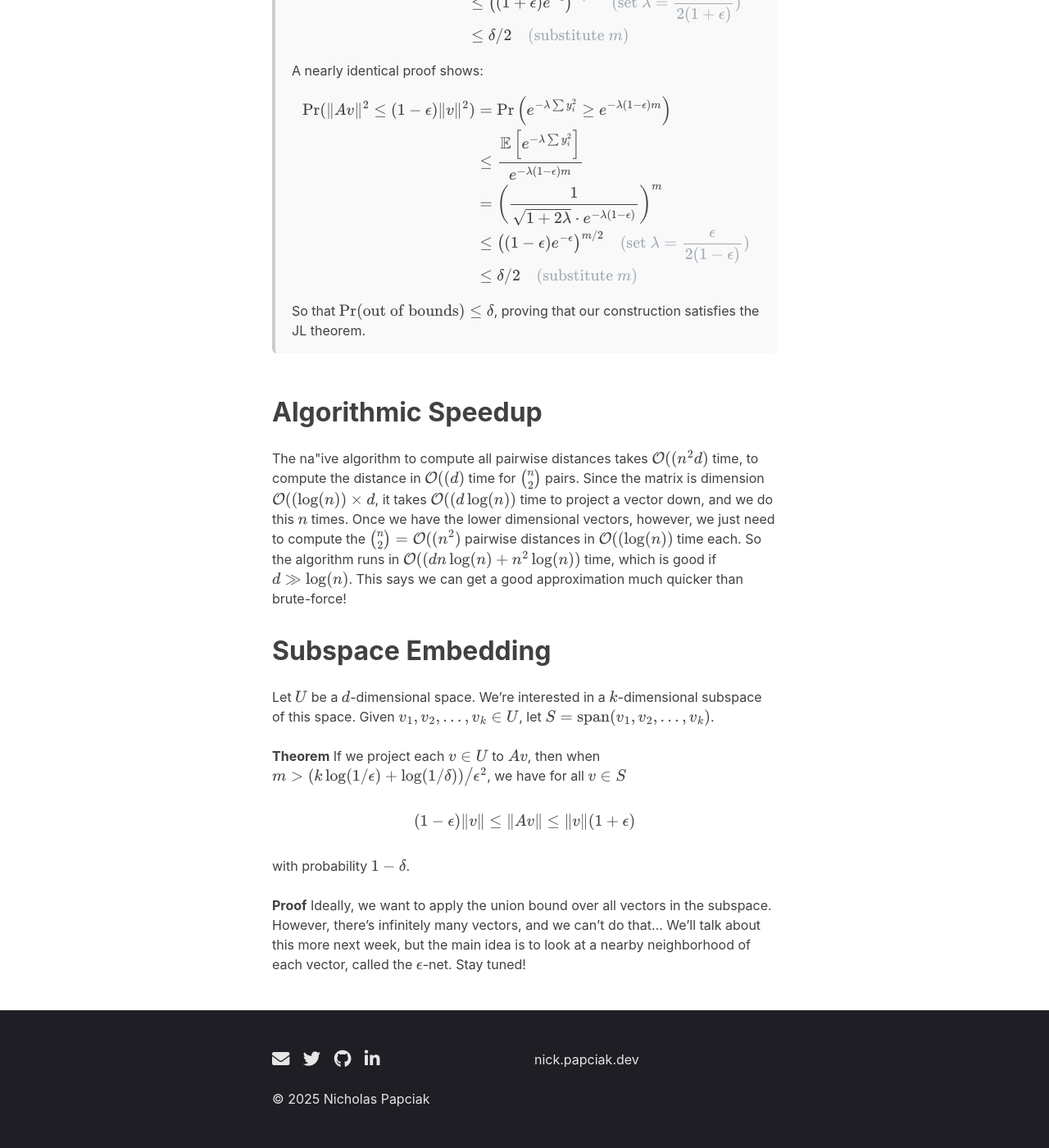
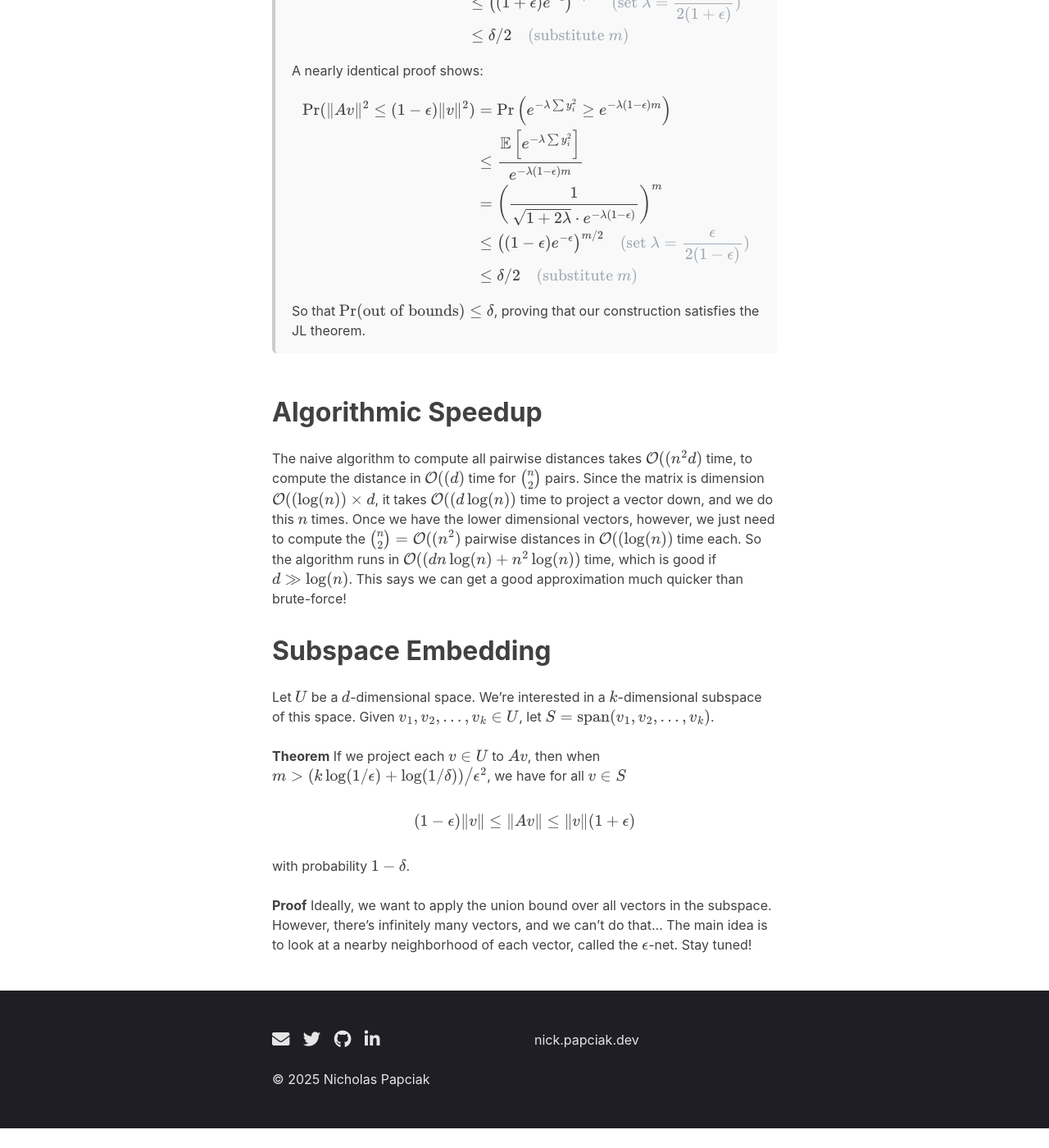
Before and after one commit to nickpapciak/nickpapciak.github.io, a Jekyll site: the page built from _posts/blog/2025-6-09-sketching.md, in a window 1280 px wide and 1400 px high, scrolled down 4099 px. Shown: the whole window at 82% size. Built offline with Jekyll 4.4.1, drawn with Linux system fonts in a browser that asks for light colours; nearby versions of some CDN libraries; some web fonts are replaced; after the commit the page ends 5475 px from its top, so only the background shows below that.

Commit message:
small blog fix

```diff
--- a/_posts/blog/2025-6-09-sketching.md
+++ b/_posts/blog/2025-6-09-sketching.md
@@ -159,7 +159,7 @@ So that <span class="inlinecode">$\text{Pr}(\text{out of bounds}) \le \delta$</s
 
 ## Algorithmic Speedup
 
-The na\"ive algorithm to compute all pairwise distances takes <span class="inlinecode">$\mathcal{O}((n^2d)$</span> time, to compute the distance in <span class="inlinecode">$\mathcal{O}((d)$</span> time for <span class="inlinecode">$\binom{n}{2}$</span> pairs. Since the matrix is  dimension <span class="inlinecode">$\mathcal{O}((\log(n)) \times d$</span>, it takes <span class="inlinecode">$\mathcal{O}((d\log(n))$</span> time to project a vector down, and we do this <span class="inlinecode">$n$</span> times. Once we have the lower dimensional vectors, however, we just need to compute the <span class="inlinecode">$\binom{n}{2} = \mathcal{O}((n^2)$</span> pairwise distances in <span class="inlinecode">$\mathcal{O}((\log(n))$</span> time each. So the algorithm runs in <span class="inlinecode">$\mathcal{O}((dn\log(n) + n^2\log(n))$</span> time, which is good if <span class="inlinecode">$d \gg \log(n)$</span>. This says we can get a good approximation much quicker than brute-force!
+The naive algorithm to compute all pairwise distances takes <span class="inlinecode">$\mathcal{O}((n^2d)$</span> time, to compute the distance in <span class="inlinecode">$\mathcal{O}((d)$</span> time for <span class="inlinecode">$\binom{n}{2}$</span> pairs. Since the matrix is  dimension <span class="inlinecode">$\mathcal{O}((\log(n)) \times d$</span>, it takes <span class="inlinecode">$\mathcal{O}((d\log(n))$</span> time to project a vector down, and we do this <span class="inlinecode">$n$</span> times. Once we have the lower dimensional vectors, however, we just need to compute the <span class="inlinecode">$\binom{n}{2} = \mathcal{O}((n^2)$</span> pairwise distances in <span class="inlinecode">$\mathcal{O}((\log(n))$</span> time each. So the algorithm runs in <span class="inlinecode">$\mathcal{O}((dn\log(n) + n^2\log(n))$</span> time, which is good if <span class="inlinecode">$d \gg \log(n)$</span>. This says we can get a good approximation much quicker than brute-force!
 
 ## Subspace Embedding
 
@@ -175,4 +175,4 @@ $$</div>
 with probability <span class="inlinecode">$1-\delta$</span>.
 
 **Proof**
-Ideally, we want to apply the union bound over all vectors in the subspace. However, there's infinitely many vectors, and we can't do that... We'll talk about this more next week, but the main idea is to look at a nearby neighborhood of each vector, called the <span class="inlinecode">$\epsilon$</span>-net. Stay tuned!
+Ideally, we want to apply the union bound over all vectors in the subspace. However, there's infinitely many vectors, and we can't do that... The main idea is to look at a nearby neighborhood of each vector, called the <span class="inlinecode">$\epsilon$</span>-net. Stay tuned!
```
